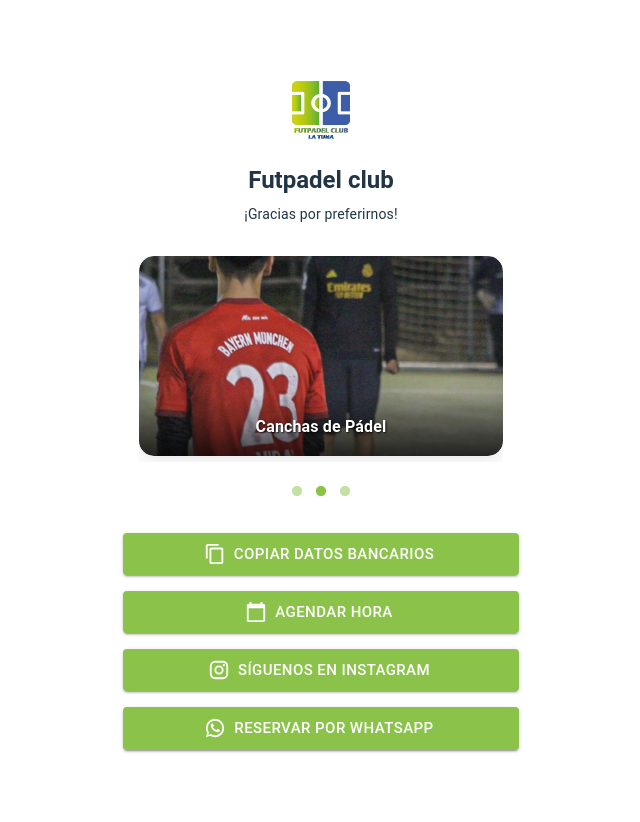
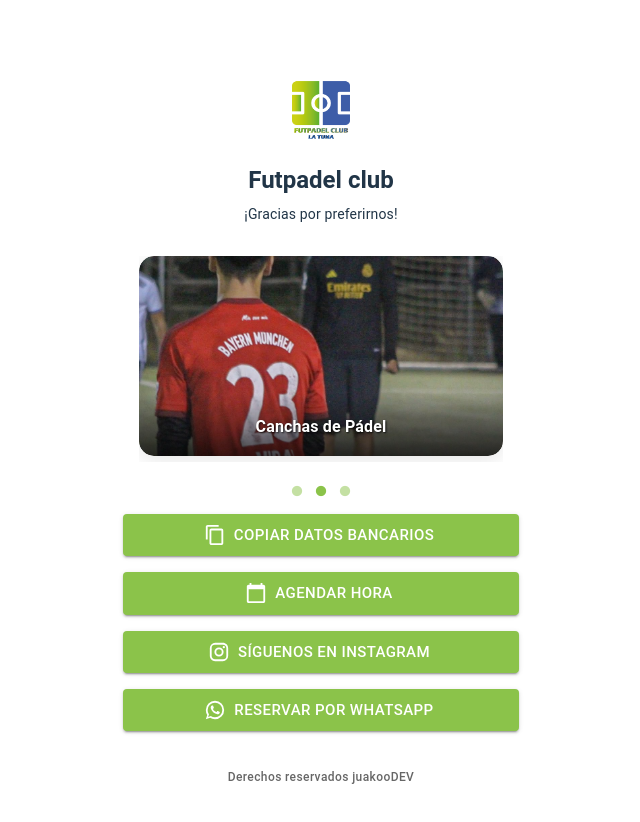
Before and after one commit to Juakoo2103/linktree-futpadel, a React (Vite) app: page / in a window 1280 px wide. Shown: the top 822 px of the page, without its empty margins (319-959 px from the left). Before the commit the page ends 800 px from the top, so only its background shows below. Built offline with nearby package versions, Linux system fonts and the light colour scheme.

Commit message:
Agrega footer de derechos reservados

```diff
--- a/src/App.jsx
+++ b/src/App.jsx
@@ -413,6 +413,24 @@
           </Stack>
         </Box>
 
+        <Box
+          component="footer"
+          sx={{
+            pt: 4,
+            pb: 1,
+          }}
+        >
+          <Typography
+            variant="caption"
+            sx={{
+              color: "text.secondary",
+              fontWeight: 500,
+            }}
+          >
+            Derechos reservados juakooDEV
+          </Typography>
+        </Box>
+
         {/* Toast notifications */}
         <Toaster />
       </Container>
```
